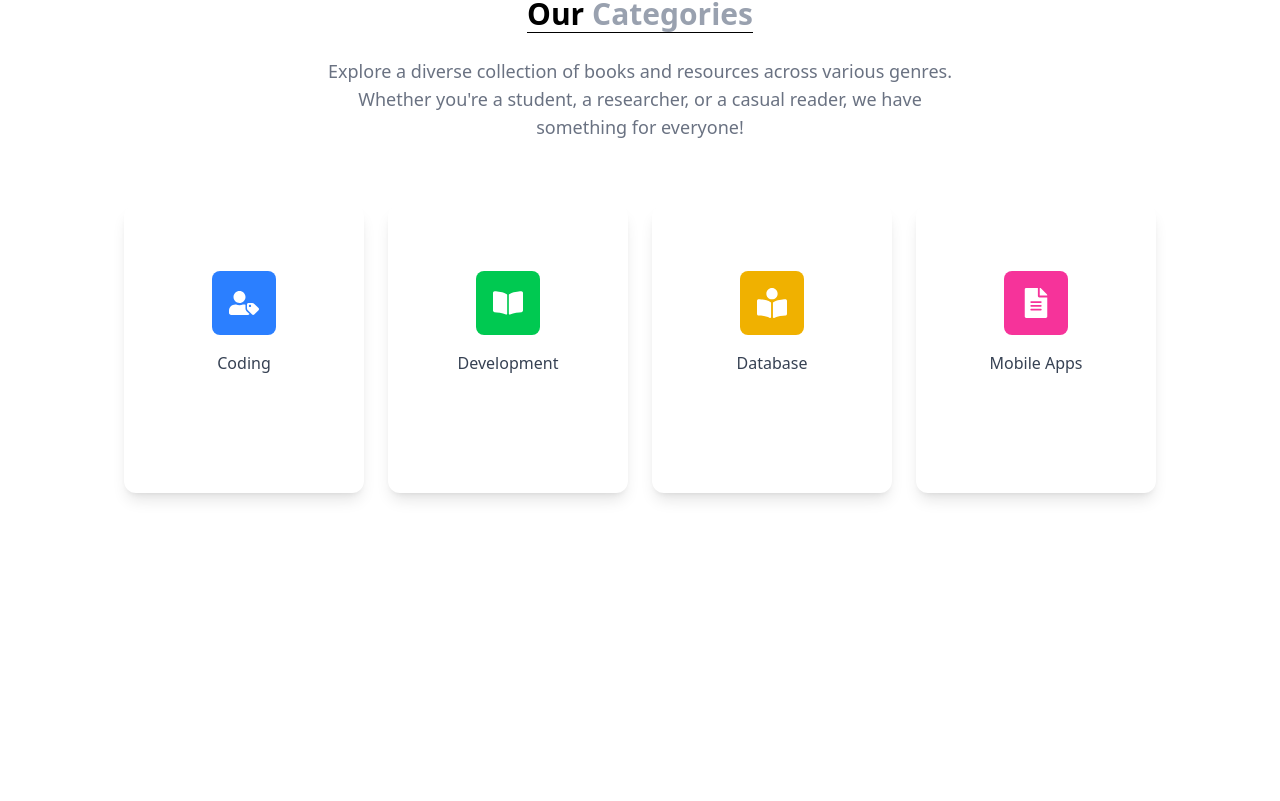
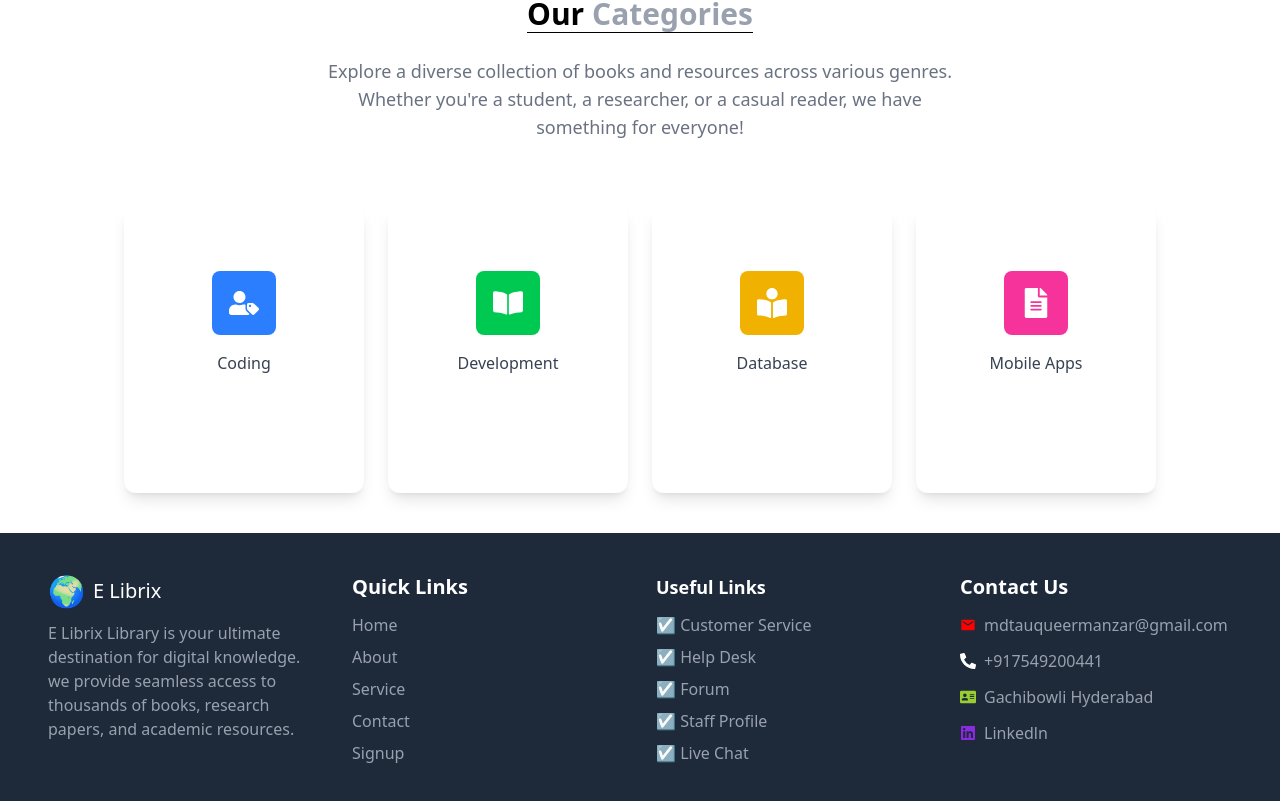
Before and after one commit to Tauqueer123manzar/E-Librix-Library-Management-Application-, a React (Vite) app in the folder Frontend/: page / in a window 1280 px wide. Shown: the part 1149-1950 px from the top of the page. Before the commit the page ends 1682 px from the top, so only its background shows below. Built offline with nearby package versions, Linux system fonts and the light colour scheme.

Commit message:
footer added

```diff
--- /dev/null
+++ b/Frontend/src/components/Booksection.jsx
@@ -0,0 +1,76 @@
+import React, { useState } from "react";
+import { FaArrowLeft, FaArrowRight } from "react-icons/fa";
+
+const books = [
+  { id: 1, title: "Annihilation", author: "Jeff Vandermeer", image: "https://via.placeholder.com/150" },
+  { id: 2, title: "The Last Skin", author: "Barbara Ras", image: "https://via.placeholder.com/150" },
+  { id: 3, title: "Smothered In Hugs", author: "Ucly Man", image: "https://via.placeholder.com/150" },
+  { id: 4, title: "Scattered Things", author: "Dennis Cooper", image: "https://via.placeholder.com/150" },
+];
+
+const BookCarousel = ({ setSelectedBook }) => {
+  const [scrollPosition, setScrollPosition] = useState(0);
+  const scrollAmount = 200;
+
+  const scrollLeft = () => {
+    setScrollPosition((prev) => Math.max(prev - scrollAmount, 0));
+  };
+
+  const scrollRight = () => {
+    setScrollPosition((prev) => Math.min(prev + scrollAmount, books.length * 200));
+  };
+
+  return (
+    <div className="relative w-full overflow-hidden bg-blue-700 p-4">
+      <div
+        className="flex gap-4 transition-transform"
+        style={{ transform: `translateX(-${scrollPosition}px)` }}
+      >
+        {books.map((book) => (
+          <img
+            key={book.id}
+            src={book.image}
+            alt={book.title}
+            className="cursor-pointer w-40 h-60 object-cover rounded shadow-md hover:scale-105 transition"
+            onClick={() => setSelectedBook(book)}
+          />
+        ))}
+      </div>
+      <button className="absolute left-2 top-1/2 -translate-y-1/2 bg-white p-2 rounded-full shadow" onClick={scrollLeft}>
+        <FaArrowLeft />
+      </button>
+      <button className="absolute right-2 top-1/2 -translate-y-1/2 bg-white p-2 rounded-full shadow" onClick={scrollRight}>
+        <FaArrowRight />
+      </button>
+    </div>
+  );
+};
+
+const BookDetails = ({ book }) => {
+  return (
+    <div className="p-6 bg-gray-100 w-full">
+      <h2 className="text-2xl font-bold">{book.title}</h2>
+      <p className="text-gray-600">by {book.author}</p>
+      <p className="mt-4 text-sm text-gray-700">
+        Lorem ipsum dolor sit amet, consectetur adipiscing elit. Nulla libero dui, pretium non tincidunt eget, mattis eu nunc.
+      </p>
+      <button className="mt-4 px-4 py-2 bg-blue-600 text-white rounded">Read More</button>
+    </div>
+  );
+};
+
+const BookSection = () => {
+  const [selectedBook, setSelectedBook] = useState(books[0]);
+  return (
+    <div className="flex h-screen">
+      <div className="w-1/2 h-full overflow-hidden">
+        <BookCarousel setSelectedBook={setSelectedBook} />
+      </div>
+      <div className="w-1/2 h-full overflow-auto">
+        <BookDetails book={selectedBook} />
+      </div>
+    </div>
+  );
+};
+
+export default BookSection;
--- a/Frontend/src/components/Footer.jsx
+++ b/Frontend/src/components/Footer.jsx
@@ -1,10 +1,70 @@
 import React from 'react'
-
+import { FaPhoneAlt } from "react-icons/fa";
+import { MdEmail } from "react-icons/md";
+import { FaAddressCard } from "react-icons/fa";
+import { FaLinkedin } from "react-icons/fa";
 const Footer = () => {
   return (
-    <div>
-      <h2>Footer</h2>
-    </div>
+    <footer className='bg-gray-800 text-white py-10'>
+      <div className='container mx-auto px-6 md:px-12 grid grid-cols-1 md:grid-cols-4 gap-8'>
+
+      {/* Left Section - Library Info */}
+      <div className='md:text-left'>
+         <h2 className='text-xl font-blod flex items-center gap-2'>
+         <span className='text-3xl'>🌍</span>E Librix
+         </h2>
+         <p className='mt-3 text-gray-400'>E Librix Library is your ultimate destination for digital knowledge. we provide seamless access to thousands of books, research papers, and academic resources.</p>
+      </div>
+
+      {/* Middle Section - Quick Links */}
+      <div className='md:text-left'>
+         <h2 className='text-xl font-bold'>Quick Links</h2>
+         <ul className='mt-3 space-y-2'>
+            <li><a href='/' className='text-gray-400 hover:text-white'>Home</a></li>
+            <li><a href='/about' className='text-gray-400 hover:text-white'>About</a></li>
+            <li><a href='/service' className='text-gray-400 hover:text-white'>Service</a></li>
+            <li><a href='/contact' className='text-gray-400 hover:text-white'>Contact</a></li>
+            <li><a href='/signup' className='text-gray-400 hover:text-white'>Signup</a></li>
+         </ul>
+      </div>
+
+      {/* Right Section - Useful Links */}
+      <div className="md:text-left">
+          <h3 className="text-lg font-semibold">Useful Links</h3>
+          <ul className="mt-3 space-y-2 text-gray-400">
+            <li><a href="#" className="hover:text-white">☑️ Customer Service</a></li>
+            <li><a href="#" className="hover:text-white">☑️ Help Desk</a></li>
+            <li><a href="#" className="hover:text-white">☑️ Forum</a></li>
+            <li><a href="#" className="hover:text-white">☑️ Staff Profile</a></li>
+            <li><a href="#" className="hover:text-white">☑️ Live Chat</a></li>
+          </ul>
+        </div>
+
+
+      {/* Right Section - Contact Info */}
+      <div className='md:text-left'>
+       <h2 className='text-xl font-bold'>Contact Us</h2>
+        <ul className='mt-3 space-y-2'>
+           <li className='flex items-center gap-2'>
+              <span className='text-gray-400'><MdEmail style={{color:"red"}}/></span>
+              <a href='mdtauqueermanzar@gmail.com' className='text-gray-400 hover:text-white'>mdtauqueermanzar@gmail.com</a>
+            </li>
+            <li className='mt-3 flex items-center gap-2'>
+              <span className='text-gray-400'><FaPhoneAlt style={{color:"white"}}/></span>
+              <a href='tel:+917549200441' className='text-gray-400 hover:text-white'>+917549200441</a>
+            </li>
+            <li className='mt-3 flex items-center gap-2'>
+             <span className='text-gray-400'><FaAddressCard style={{color:"yellowgreen"}}/></span>
+             <a href='https://www.google.com/maps/dir//Maulana+Azad+National+Urdu+University+Urdu+University+Road+Near+LNT+Towers,+Telecom+Nagar,+Gachibowli+Hyderabad,+Telangana+500032/@17.4267823,78.3613264,16z/data=!4m8!4m7!1m0!1m5!1m1!1s0x3bcb93f5ada6d80f:0x6d6400aee08b61a1!2m2!1d78.3634275!2d17.4253117?entry=ttu&g_ep=EgoyMDI1MDMyMy4wIKXMDSoASAFQAw%3D%3D' className='text-gray-400 hover:text-gray-white'> Gachibowli Hyderabad</a>
+            </li>
+            <li className='mt-3 flex items-center gap-2'>
+             <span className='text-gray-400'><FaLinkedin style={{color:"blueviolet"}}/></span>
+             <a href='https://www.linkedin.com/in/md-tauqueer-manzar-268408233/' className='text-gray-400 hover:text-white'>Linkedln</a>
+            </li>
+        </ul>
+      </div>
+      </div>
+    </footer>
   )
 }
 
--- a/Frontend/src/pages/Home/index.jsx
+++ b/Frontend/src/pages/Home/index.jsx
@@ -3,6 +3,8 @@ import {
   FaUserTag, FaBookOpen, FaBookReader, FaFileAlt, FaArrowRight
 } from "react-icons/fa";
 import CategoryCard from "../../components/CategoryCard";
+import BookSection from "../../components/Booksection";
+import Footer from "../../components/Footer";
 
 const features = [
   { icon: <FaUserTag />, title: "User Friendly", description: "Intuitive and user-friendly interface for easy navigation and interaction." },
@@ -90,12 +92,13 @@ const Home = () => {
         </p>
 
         {/* Category Cards */}
-        <div className="flex flex-wrap justify-center gap-6 p-10">
+        <div className="flex flex-wrap justify-center gap-6 p-10 cursor-pointer">
           {categories.map((cat, index) => (
             <CategoryCard key={index} {...cat} />
           ))}
         </div>
       </div>
+      <Footer/>
     </section>
   );
 };
```
